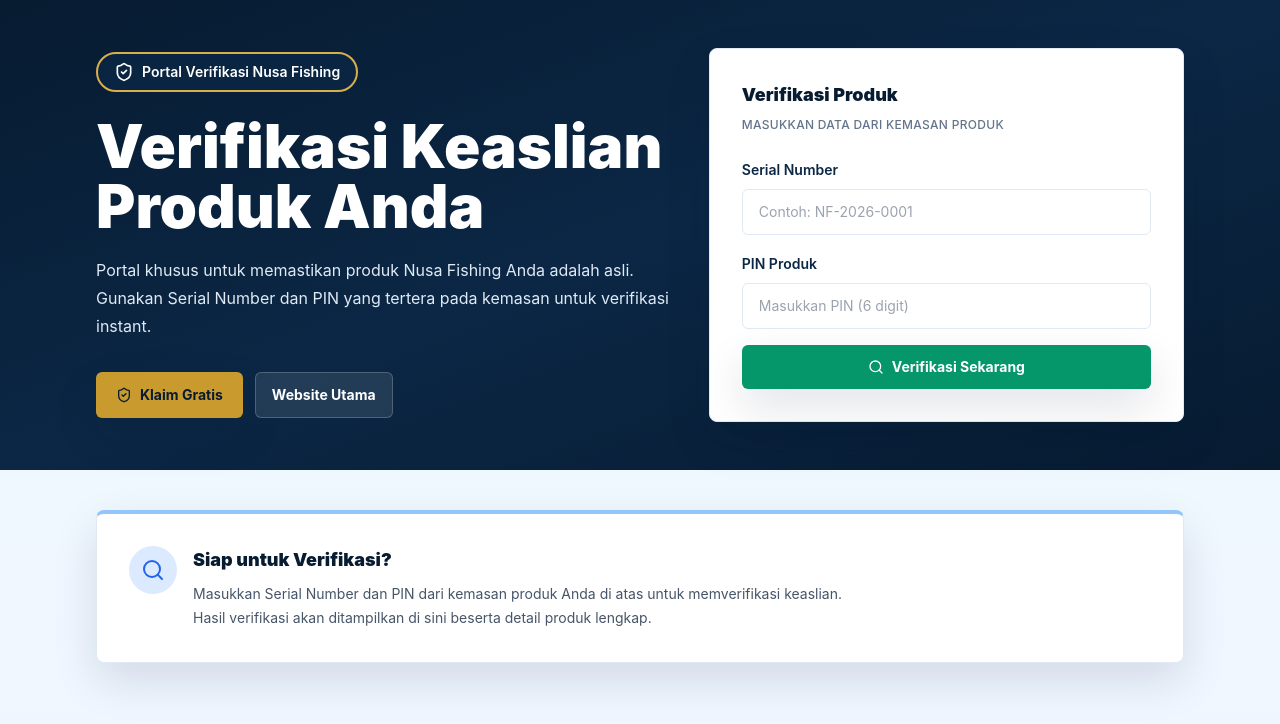
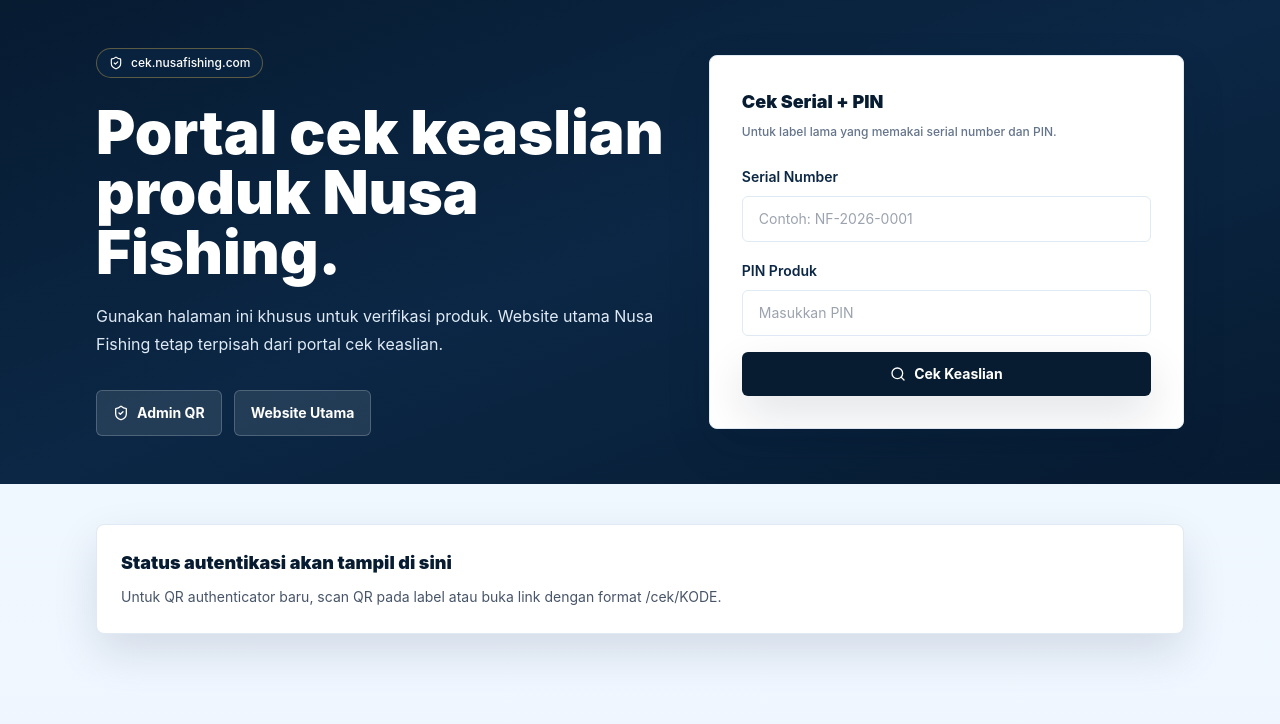
Before and after one commit to sampriatna/nf-authentic-check, a Next.js app: page / in a window 1280 px wide. Shown: the top 724 px of the page. Built offline with nearby package versions, Linux system fonts and the light colour scheme.

Commit message:
feat: revamp verification portal UI and functionality

```diff
--- a/components/PublicChecker.tsx
+++ b/components/PublicChecker.tsx
@@ -18,26 +18,23 @@
       <section className="bg-gradient-to-br from-navy-900 via-navy-800 to-navy-900 text-white">
         <div className="mx-auto grid min-h-[48vh] max-w-6xl gap-8 px-5 py-12 md:grid-cols-[1.1fr_0.9fr] md:items-center md:px-8">
           <div>
-            <div className="mb-6 inline-flex items-center gap-2 rounded-full border-2 border-gold-400 bg-navy-800/80 px-4 py-2 text-sm font-semibold text-gold-300 backdrop-blur-sm">
-              <ShieldCheck className="h-5 w-5" />
-              Portal Verifikasi Nusa Fishing
+            <div className="mb-6 inline-flex items-center gap-2 rounded-full border border-gold-400/40 bg-navy-800/60 px-3 py-1.5 text-xs font-medium text-gold-300">
+              <ShieldCheck className="h-3.5 w-3.5" />
+              cek.nusafishing.com
             </div>
             <h1 className="max-w-3xl text-4xl font-black leading-tight md:text-5xl lg:text-6xl">
-              Verifikasi Keaslian Produk Anda
+              Portal cek keaslian produk Nusa Fishing.
             </h1>
             <p className="mt-5 max-w-2xl text-base leading-7 text-navy-100">
-              Portal khusus untuk memastikan produk Nusa Fishing Anda adalah asli. Gunakan Serial Number dan PIN
-              yang tertera pada kemasan untuk verifikasi instant.
+              Gunakan halaman ini khusus untuk verifikasi produk. Website utama Nusa Fishing tetap terpisah dari portal cek keaslian.
             </p>
             <div className="mt-8 flex flex-wrap gap-3">
               <a
-                className="btn-primary bg-gold-500 text-navy-900 hover:bg-gold-600"
-                href="https://affiliate.nusafishing.com/join"
-                rel="noreferrer"
-                target="_blank"
+                className="btn-secondary border-white/20 bg-white/10 text-white hover:bg-white hover:text-navy-900"
+                href="/admin/authenticator"
               >
                 <ShieldCheck className="h-4 w-4" />
-                Klaim Gratis
+                Admin QR
               </a>
               <a
                 className="btn-secondary border-white/20 bg-white/10 text-white hover:bg-white hover:text-navy-900"
@@ -52,8 +49,8 @@
 
           <form action={formAction} className="panel p-6 text-navy-900 md:p-8">
             <div className="mb-6">
-              <h2 className="text-lg font-black">Verifikasi Produk</h2>
-              <p className="mt-2 text-xs font-medium uppercase tracking-wide text-slate-500">Masukkan data dari kemasan produk</p>
+              <h2 className="text-lg font-black">Cek Serial + PIN</h2>
+              <p className="mt-2 text-xs font-medium text-slate-500">Untuk label lama yang memakai serial number dan PIN.</p>
             </div>
 
             <div className="space-y-4">
@@ -72,15 +69,15 @@
                 <input
                   className="field mt-2"
                   name="pin_code"
-                  placeholder="Masukkan PIN (6 digit)"
+                  placeholder="Masukkan PIN"
                   type="password"
                   required
                 />
               </label>
 
-              <button className="btn-primary w-full bg-emerald-600 hover:bg-emerald-700" type="submit">
+              <button className="btn-primary w-full bg-navy-900 hover:bg-navy-800" type="submit">
                 <Search className="h-4 w-4" />
-                Verifikasi Sekarang
+                Cek Keaslian
               </button>
             </div>
           </form>
@@ -90,7 +87,7 @@
       <section className="mx-auto max-w-6xl px-5 py-10 md:px-8">
         {state ? (
           <div
-            className={`panel overflow-hidden border-l-4 ${
+            className={`panel overflow-hidden border-l-8 ${
               isSuccess ? (isRepeat ? "border-l-gold-500" : "border-l-emerald-500") : "border-l-red-500"
             }`}
           >
@@ -106,26 +103,24 @@
                 </div>
                 {isRepeat ? (
                   <p className="mt-3 max-w-2xl text-sm leading-6 text-slate-600">
-                    Produk ini telah diverifikasi sebelumnya. Jika Anda belum pernah melakukan verifikasi,
-                    mohon hubungi admin untuk memastikan keaslian produk Anda.
+                    Kode ini valid, tetapi pernah dicek sebelumnya. Cocokkan kondisi kemasan dan hubungi admin bila Anda tidak merasa pernah melakukan scan.
                   </p>
                 ) : null}
                 {!isSuccess ? (
                   <p className="mt-3 max-w-2xl text-sm leading-6 text-slate-600">
-                    Serial Number atau PIN tidak sesuai dengan database kami. Mohon periksa kembali data
-                    pada kemasan produk atau hubungi admin kami untuk bantuan lebih lanjut.
+                    Serial number atau PIN tidak cocok dengan database NF Authentic Check.
                   </p>
                 ) : null}
               </div>
 
               <a
-                className="btn-secondary whitespace-nowrap"
+                className="btn-secondary"
                 href={`https://wa.me/${adminWhatsapp}?text=${whatsappText}`}
                 rel="noreferrer"
                 target="_blank"
               >
                 <MessageCircle className="h-4 w-4" />
-                Hubungi Admin
+                WhatsApp Admin
               </a>
             </div>
 
@@ -144,19 +139,11 @@
             ) : null}
           </div>
         ) : (
-          <div className="panel border-t-4 border-t-blue-300 p-6 md:p-8">
-            <div className="flex items-start gap-4">
-              <div className="rounded-full bg-blue-100 p-3">
-                <Search className="h-6 w-6 text-blue-600" />
-              </div>
-              <div>
-                <h2 className="text-lg font-black text-navy-900">Siap untuk Verifikasi?</h2>
-                <p className="mt-2 max-w-2xl text-sm leading-6 text-slate-600">
-                  Masukkan Serial Number dan PIN dari kemasan produk Anda di atas untuk memverifikasi keaslian.
-                  Hasil verifikasi akan ditampilkan di sini beserta detail produk lengkap.
-                </p>
-              </div>
-            </div>
+          <div className="panel p-5 md:p-6">
+            <h2 className="text-lg font-black text-navy-900">Status autentikasi akan tampil di sini</h2>
+            <p className="mt-2 text-sm leading-6 text-slate-600">
+              Untuk QR authenticator baru, scan QR pada label atau buka link dengan format /cek/KODE.
+            </p>
           </div>
         )}
       </section>
```
